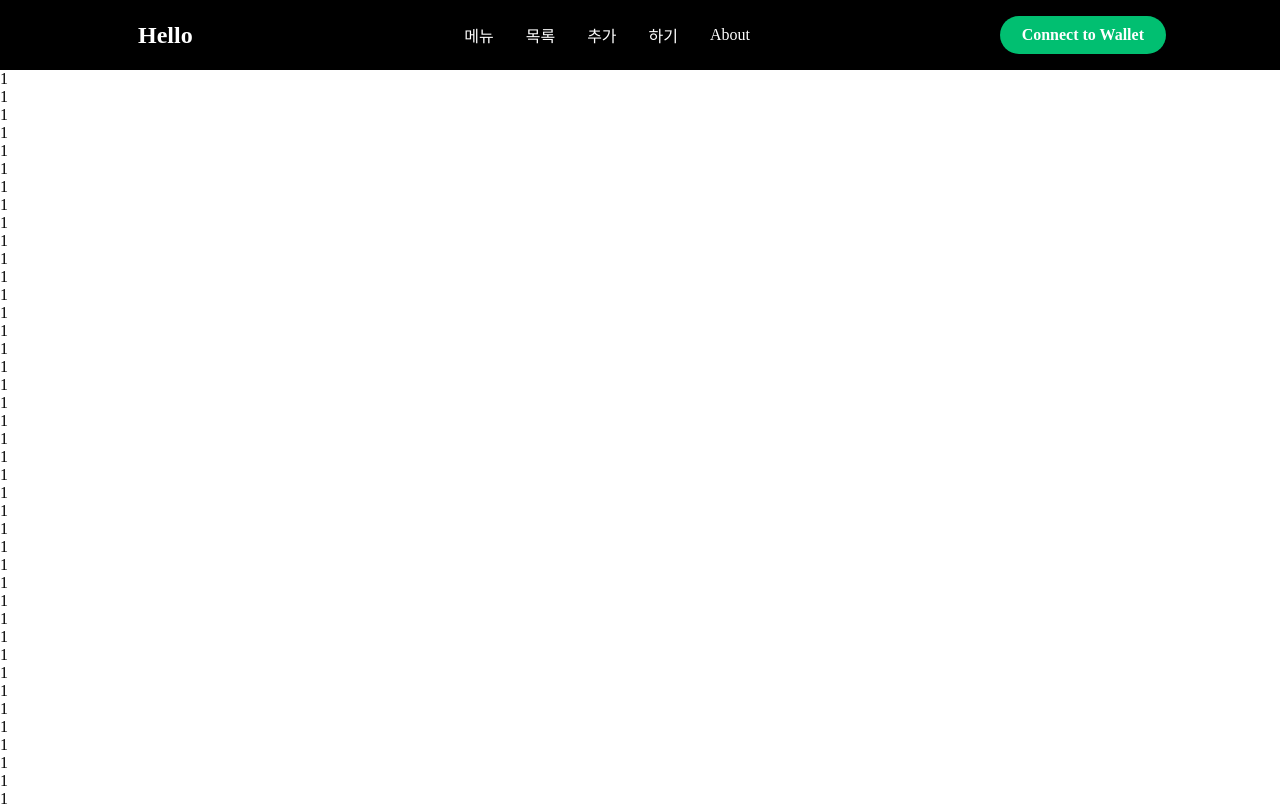
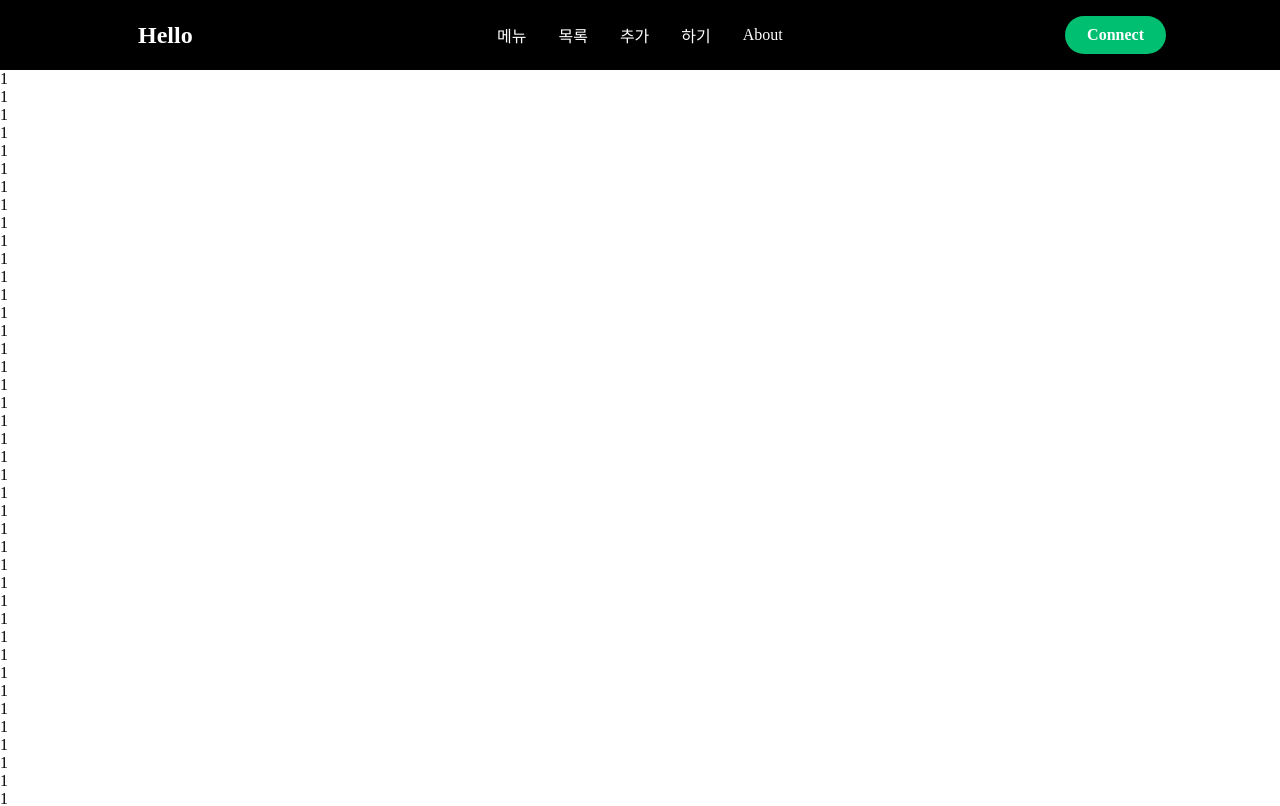
Before and after one commit to codestates-beb/BEB-08-final-Collectifi, a React (Create React App) app in the folder client/: page / in a window 1280 px wide. Shown: the top 806 px of the page. Built offline with nearby package versions, Linux system fonts and the light colour scheme.

Commit message:
Fixed: 버튼 사이즈 정상화

```diff
--- a/client/src/components/Header.tsx
+++ b/client/src/components/Header.tsx
@@ -121,12 +121,6 @@ const NavBtnLink = styled(Link)`
     background: #fff;
     color: #010606;
   }
-  @media screen and (max-width: 960px) {
-    max-width: 10ch;
-    white-space: nowrap;
-    overflow: hidden;
-    display: inline-block;
-  }
 `;
 
 const Header = ({toggle}: PageLayoutProps) => {
@@ -171,7 +165,7 @@ const Header = ({toggle}: PageLayoutProps) => {
             </NavItem>
           </NavMenu>
           <NavBtn>
-            <NavBtnLink to="/">Connect to Wallet</NavBtnLink>
+            <NavBtnLink to="/">Connect</NavBtnLink>
           </NavBtn>
         </NavbarContainer>
       </Nav>
```
